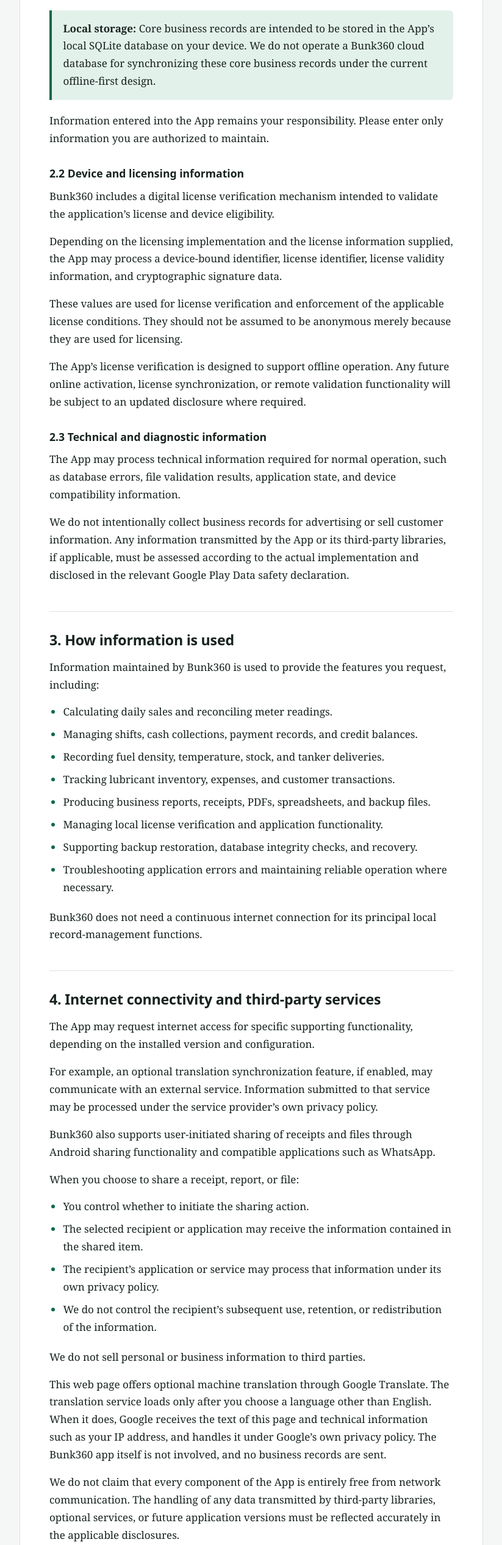
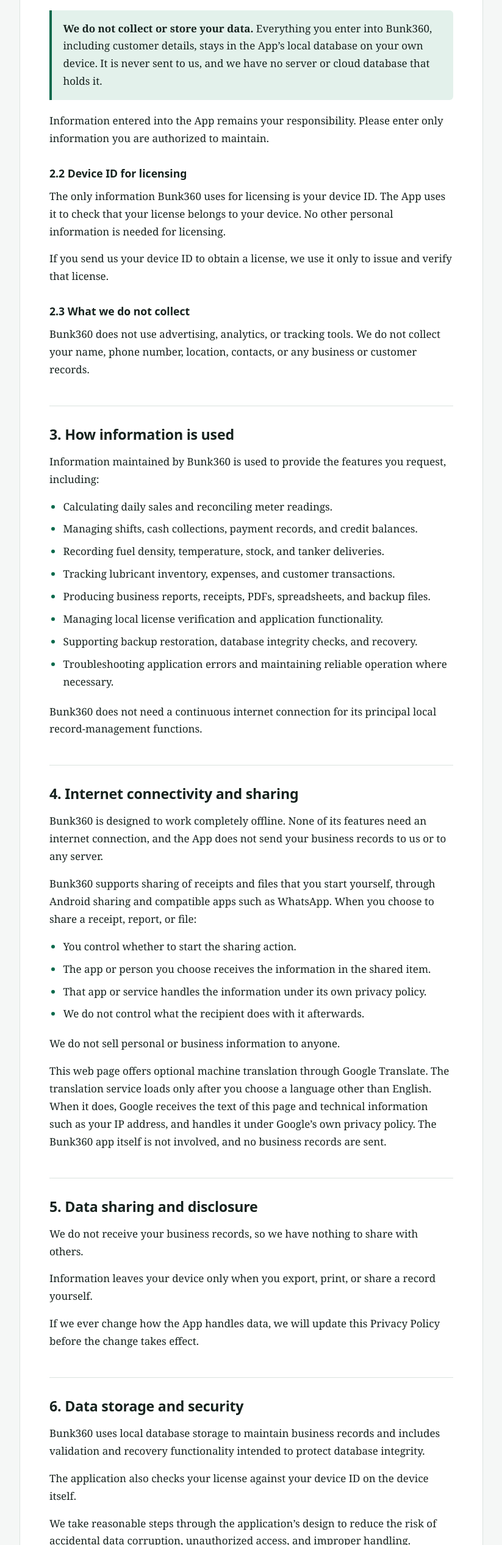
Before and after one commit to GunaReddy-22/Bunk360-PP, a plain HTML site: page index.html in a window 1280 px wide. Shown: the part 1499-4032 px from the top of the page at 61% size, without its empty margins (372-1195 px from the left). Drawn offline with Linux system fonts and the light colour scheme.

Commit message:
Revise privacy policy for clarity on data usage
Updated privacy policy to clarify data handling and user responsibilities.

```diff
--- a/index.html
+++ b/index.html
@@ -323,19 +323,16 @@
       </ul>
       <p>These records may contain personal or commercially sensitive information about you, your employees, customers, suppliers, or business.</p>
       <div class="highlight">
-        <p><strong>Local storage:</strong> Core business records are intended to be stored in the App’s local SQLite database on your device. We do not operate a Bunk360 cloud database for synchronizing these core business records under the current offline-first design.</p>
+        <p><strong>We do not collect or store your data.</strong> Everything you enter into Bunk360, including customer details, stays in the App’s local database on your own device. It is never sent to us, and we have no server or cloud database that holds it.</p>
       </div>
       <p>Information entered into the App remains your responsibility. Please enter only information you are authorized to maintain.</p>
 
-      <h3>2.2 Device and licensing information</h3>
-      <p>Bunk360 includes a digital license verification mechanism intended to validate the application’s license and device eligibility.</p>
-      <p>Depending on the licensing implementation and the license information supplied, the App may process a device-bound identifier, license identifier, license validity information, and cryptographic signature data.</p>
-      <p>These values are used for license verification and enforcement of the applicable license conditions. They should not be assumed to be anonymous merely because they are used for licensing.</p>
-      <p>The App’s license verification is designed to support offline operation. Any future online activation, license synchronization, or remote validation functionality will be subject to an updated disclosure where required.</p>
+      <h3>2.2 Device ID for licensing</h3>
+      <p>The only information Bunk360 uses for licensing is your device ID. The App uses it to check that your license belongs to your device. No other personal information is needed for licensing.</p>
+      <p>If you send us your device ID to obtain a license, we use it only to issue and verify that license.</p>
 
-      <h3>2.3 Technical and diagnostic information</h3>
-      <p>The App may process technical information required for normal operation, such as database errors, file validation results, application state, and device compatibility information.</p>
-      <p>We do not intentionally collect business records for advertising or sell customer information. Any information transmitted by the App or its third-party libraries, if applicable, must be assessed according to the actual implementation and disclosed in the relevant Google Play Data safety declaration.</p>
+      <h3>2.3 What we do not collect</h3>
+      <p>Bunk360 does not use advertising, analytics, or tracking tools. We do not collect your name, phone number, location, contacts, or any business or customer records.</p>
     </section>
 
     <section id="how-information-is-used">
@@ -355,39 +352,33 @@
     </section>
 
     <section id="third-party-services">
-      <h2>4. Internet connectivity and third-party services</h2>
-      <p>The App may request internet access for specific supporting functionality, depending on the installed version and configuration.</p>
-      <p>For example, an optional translation synchronization feature, if enabled, may communicate with an external service. Information submitted to that service may be processed under the service provider’s own privacy policy.</p>
-      <p>Bunk360 also supports user-initiated sharing of receipts and files through Android sharing functionality and compatible applications such as WhatsApp.</p>
-      <p>When you choose to share a receipt, report, or file:</p>
+      <h2>4. Internet connectivity and sharing</h2>
+      <p>Bunk360 is designed to work completely offline. None of its features need an internet connection, and the App does not send your business records to us or to any server.</p>
+      <p>Bunk360 supports sharing of receipts and files that you start yourself, through Android sharing and compatible apps such as WhatsApp. When you choose to share a receipt, report, or file:</p>
       <ul>
-        <li>You control whether to initiate the sharing action.</li>
-        <li>The selected recipient or application may receive the information contained in the shared item.</li>
-        <li>The recipient’s application or service may process that information under its own privacy policy.</li>
-        <li>We do not control the recipient’s subsequent use, retention, or redistribution of the information.</li>
+        <li>You control whether to start the sharing action.</li>
+        <li>The app or person you choose receives the information in the shared item.</li>
+        <li>That app or service handles the information under its own privacy policy.</li>
+        <li>We do not control what the recipient does with it afterwards.</li>
       </ul>
-      <p>We do not sell personal or business information to third parties.</p>
+      <p>We do not sell personal or business information to anyone.</p>
       <p>This web page offers optional machine translation through Google Translate. The translation service loads only after you choose a language other than English. When it does, Google receives the text of this page and technical information such as your IP address, and handles it under Google’s own privacy policy. The Bunk360 app itself is not involved, and no business records are sent.</p>
-      <p>We do not claim that every component of the App is entirely free from network communication. The handling of any data transmitted by third-party libraries, optional services, or future application versions must be reflected accurately in the applicable disclosures.</p>
     </section>
 
     <section id="sharing-disclosure">
       <h2>5. Data sharing and disclosure</h2>
-      <p>Bunk360 does not operate a central cloud database for the core business records maintained by the current offline-first application.</p>
-      <p>We do not intentionally share locally stored business records with us or other third parties for advertising or commercial data brokerage.</p>
-      <p>Information may leave your device when you explicitly export, print, or share a record, or when an enabled supporting feature communicates with an external service.</p>
-      <p>Information may also be disclosed where required by applicable law or a valid legal process.</p>
-      <p>If the application’s data practices change, this Privacy Policy and the applicable Google Play disclosures will be updated as necessary.</p>
+      <p>We do not receive your business records, so we have nothing to share with others.</p>
+      <p>Information leaves your device only when you export, print, or share a record yourself.</p>
+      <p>If we ever change how the App handles data, we will update this Privacy Policy before the change takes effect.</p>
     </section>
 
     <section id="storage-security">
       <h2>6. Data storage and security</h2>
       <p>Bunk360 uses local database storage to maintain business records and includes validation and recovery functionality intended to protect database integrity.</p>
-      <p>The application also uses cryptographic license verification and may use Android secure-storage facilities for appropriate security-related values.</p>
+      <p>The application also checks your license against your device ID on the device itself.</p>
       <p>We take reasonable steps through the application’s design to reduce the risk of accidental data corruption, unauthorized access, and improper handling. However:</p>
       <ul>
         <li>Local storage is not a guarantee of database encryption.</li>
-        <li>A digital license signature does not itself encrypt business records.</li>
         <li>Device security, Android permissions, backups, malware, physical access, and third-party applications may affect the confidentiality of information.</li>
         <li>We cannot guarantee that any device or software system is completely secure.</li>
       </ul>
@@ -409,19 +400,18 @@
       <p>You are responsible for securely deleting exported files and backups that you no longer need.</p>
 
       <h3>7.3 License information</h3>
-      <p>License records and associated device-bound information may remain available locally while needed for license verification and application operation. Their retention depends on the license implementation and the state of the installed App.</p>
+      <p>Your device ID stays on your device for as long as it is needed to verify your license. Uninstalling the App removes it from the device.</p>
 
       <h3>7.4 Data deletion requests</h3>
-      <p>The current offline-first design does not provide a central Bunk360 account or cloud database for the core business records described in this policy.</p>
-      <p>You can remove locally stored records through the available application controls, where provided, or by clearing the App’s storage or uninstalling it. These actions may permanently delete records and should only be performed after creating a backup if you need to retain them.</p>
-      <p>If you have a privacy enquiry or believe that information has been transmitted to a service associated with Bunk360, contact us using the details in <a href="#contact">Section 11</a>.</p>
-      <p>Any information retained by a third-party service must be handled through that service’s applicable deletion process.</p>
+      <p>Bunk360 has no user accounts and no cloud database, and we do not hold your business or customer records. You can delete your records yourself through the App, by clearing the App’s storage, or by uninstalling it. These actions may permanently delete records, so create a backup first if you need to keep them.</p>
+      <p>If you sent us your device ID to obtain a license and want it deleted, or if you have any other privacy question, contact us using the details in <a href="#contact">Section 11</a>.</p>
+      <p>Copies that you exported or shared are held by their recipients or destinations, and must be deleted there.</p>
     </section>
 
     <section id="children">
       <h2>8. Children’s privacy</h2>
       <p>Bunk360 is intended for business owners, fuel station operators, managers, and other professional users. It is not designed or marketed specifically for children.</p>
-      <p>We do not knowingly seek to collect children’s personal information. If you believe that a child has provided personal information through a service associated with Bunk360, please contact us so that the matter can be reviewed.</p>
+      <p>We do not knowingly seek to collect children’s personal information. If you believe a child’s information has been shared with us, please contact us so that we can review it.</p>
     </section>
 
     <section id="your-responsibilities">
@@ -429,7 +419,7 @@
       <p>You are responsible for ensuring that you have the necessary authority to enter and maintain employee, customer, supplier, and vehicle information.</p>
       <p>You can choose whether to use optional sharing and export features. Before sharing a report or receipt, review its contents to ensure that it does not reveal confidential business information to an unintended recipient.</p>
       <p>You should maintain secure backups of important business records and verify that a backup can be restored before relying on it as your only recovery copy.</p>
-      <p>Where applicable privacy laws grant you rights to access, correct, delete, or otherwise exercise control over personal information, you may contact us to raise a request. The process and available remedies depend on the information involved, the applicable law, and whether the information is held locally or by a third-party service.</p>
+      <p>Because your records stay on your device and under your control, you can access, correct, or delete them directly in the App. For anything we might hold, such as a device ID you sent us for licensing, you may contact us to raise a request.</p>
     </section>
 
     <section id="changes">
```
